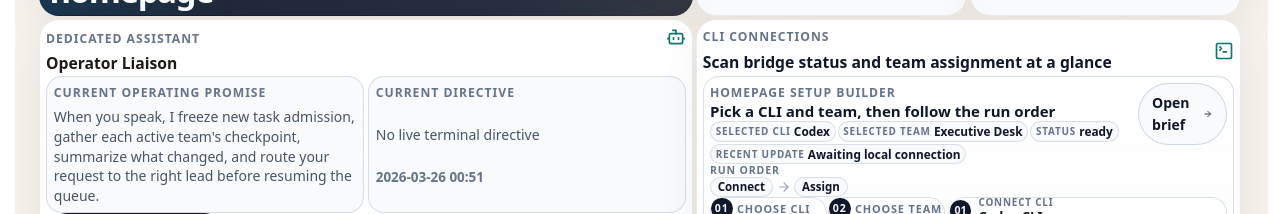
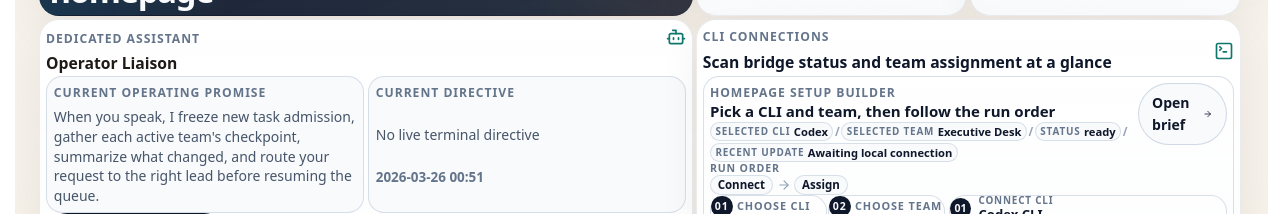
Before and after one commit to GongJae00/research-pages, a Next.js app in the folder apps/web/: page /en in a window 1280 px wide. Shown: the part 1700-1914 px from the top of the page. Built offline with nearby package versions, Linux system fonts and the light colour scheme; no server answers.

Commit message:
Autonomy batch 1490: shell-experience

```diff
--- a/apps/web/src/components/homepage-agent-control-section.module.css
+++ b/apps/web/src/components/homepage-agent-control-section.module.css
@@ -518,13 +518,15 @@
   display: flex;
   flex-wrap: wrap;
   align-items: center;
-  gap: 0.14rem;
-  margin-top: 0.02rem;
+  gap: 0.1rem;
+  margin-top: 0.08rem;
 }
 
 .summaryDivider {
   color: #94a3b8;
   font-weight: 700;
+  font-size: 0.72rem;
+  line-height: 1;
 }
 
 .setupHeaderTools {
@@ -560,20 +562,20 @@
 .summaryChip {
   display: inline-flex;
   align-items: center;
-  gap: 0.28rem;
-  padding: 0.16rem 0.34rem;
+  gap: 0.22rem;
+  padding: 0.12rem 0.28rem;
   border: 1px solid rgba(203, 213, 225, 0.72);
   border-radius: 999px;
   background: rgba(248, 250, 252, 0.92);
   color: #64748b;
-  font-size: 0.68rem;
+  font-size: 0.64rem;
   font-weight: 700;
   white-space: nowrap;
 }
 
 .summaryChip strong {
   color: #0f172a;
-  font-size: 0.74rem;
+  font-size: 0.7rem;
 }
 
 .setupPicker {
--- a/apps/web/src/components/homepage-agent-control-section.tsx
+++ b/apps/web/src/components/homepage-agent-control-section.tsx
@@ -365,22 +365,25 @@ export function HomepageAgentControlSection({
                 <span className={styles.metaLabel}>{copy.setupBuilderLabel}</span>
                 <h4>{copy.setupBuilderTitle}</h4>
                 {selectedProvider && selectedTeam ? (
-                  <div className={styles.setupHeaderScan} aria-label={copy.activeSetup}>
-                    <span className={styles.setupScanChip}>
+                  <div className={styles.setupSummaryBar} aria-label={copy.activeSetup}>
+                    <span className={styles.summaryChip}>
                       <span className={styles.setupScanLabel}>{copy.selectedCli}</span>
                       <strong className={styles.setupScanValue}>{selectedProvider.label}</strong>
                     </span>
-                    <span className={styles.setupScanChip}>
+                    <span className={styles.summaryDivider}>/</span>
+                    <span className={styles.summaryChip}>
                       <span className={styles.setupScanLabel}>{copy.selectedTeamLabel}</span>
                       <strong className={styles.setupScanValue}>{selectedTeam.name}</strong>
                     </span>
-                    <span className={styles.setupScanChip}>
+                    <span className={styles.summaryDivider}>/</span>
+                    <span className={styles.summaryChip}>
                       <span className={styles.setupScanLabel}>{copy.statusLabel}</span>
                       <strong className={styles.setupScanValue}>
                         {getProviderStatusLabel(locale, selectedProvider.status)}
                       </strong>
                     </span>
-                    <span className={styles.setupScanChip}>
+                    <span className={styles.summaryDivider}>/</span>
+                    <span className={styles.summaryChip}>
                       <span className={styles.setupScanLabel}>{copy.heartbeat}</span>
                       <strong className={styles.setupScanValue}>
                         {formatBoardTimestamp(locale, selectedProvider.lastHeartbeat)}
```
